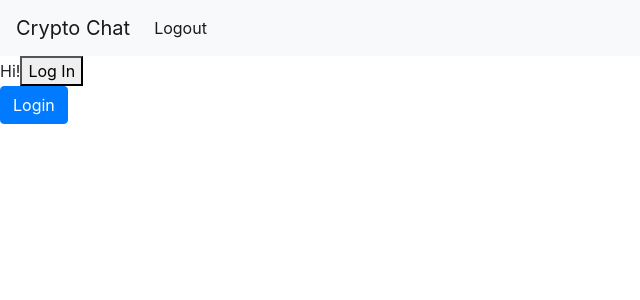
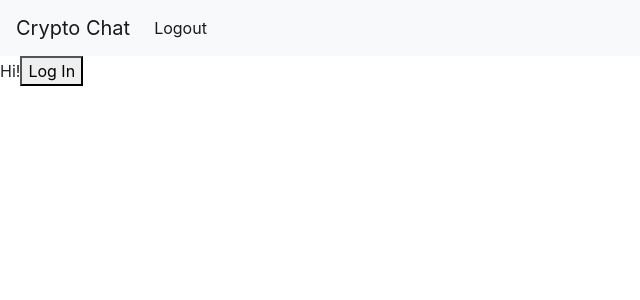
Before and after one commit to kirsralk/Group1-Project3, a React (Create React App) app in the folder client/: page / in a window 1280 px wide. Shown: the top 300 px of the page, without its empty margins (0-640 px from the left). Built offline with nearby package versions, Linux system fonts and the light colour scheme.

Commit message:
delete old non funcitonal login button

```diff
--- a/client/src/pages/Login.js
+++ b/client/src/pages/Login.js
@@ -12,7 +12,7 @@ function Login() {
   Hi!
   <LoginButton />
   <br />
-  <a href="/main"><Button>Login</Button></a>
+  {/* <a href="/main"><Button>Login</Button></a> */}
   </>
   );
 }
```
